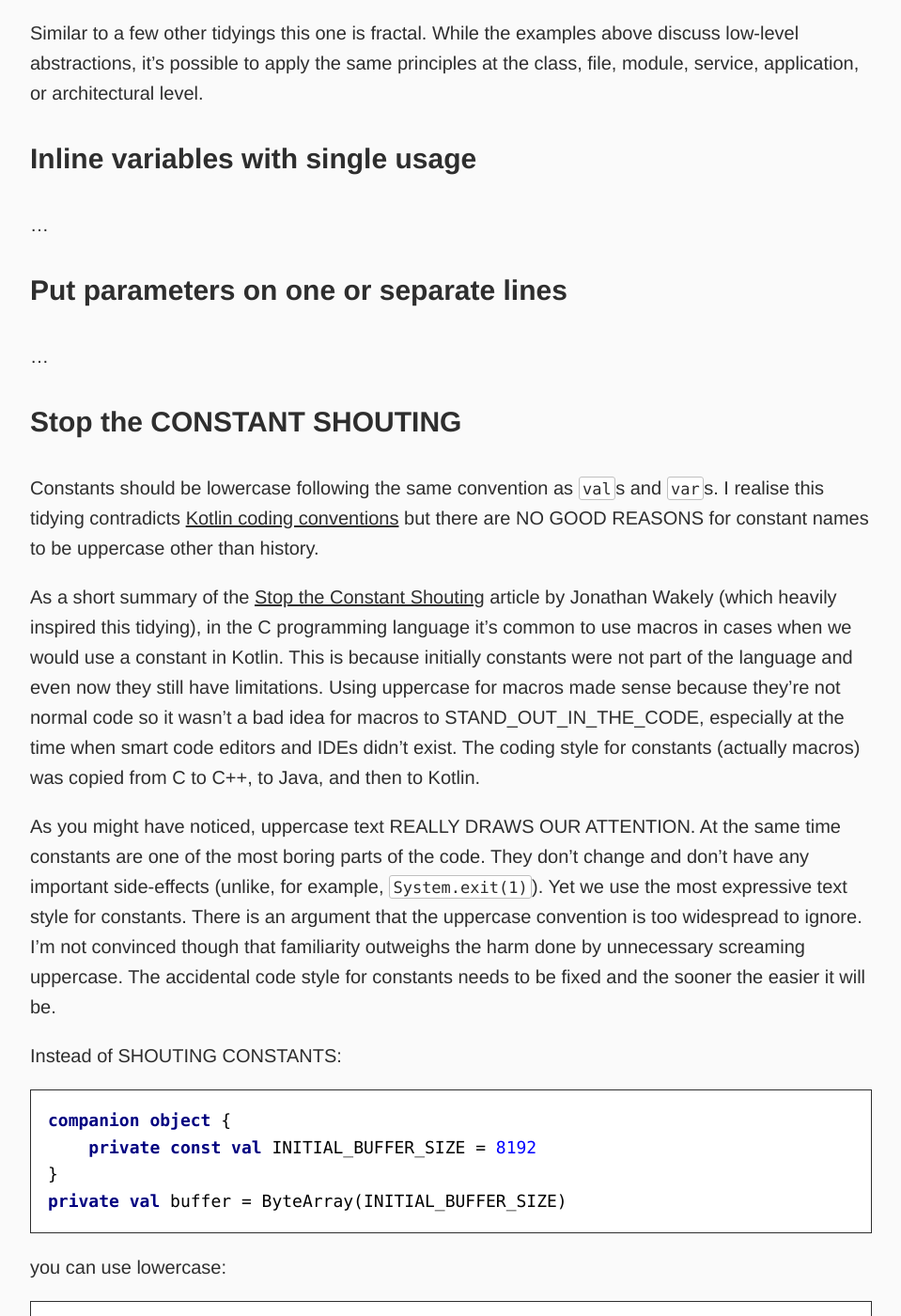
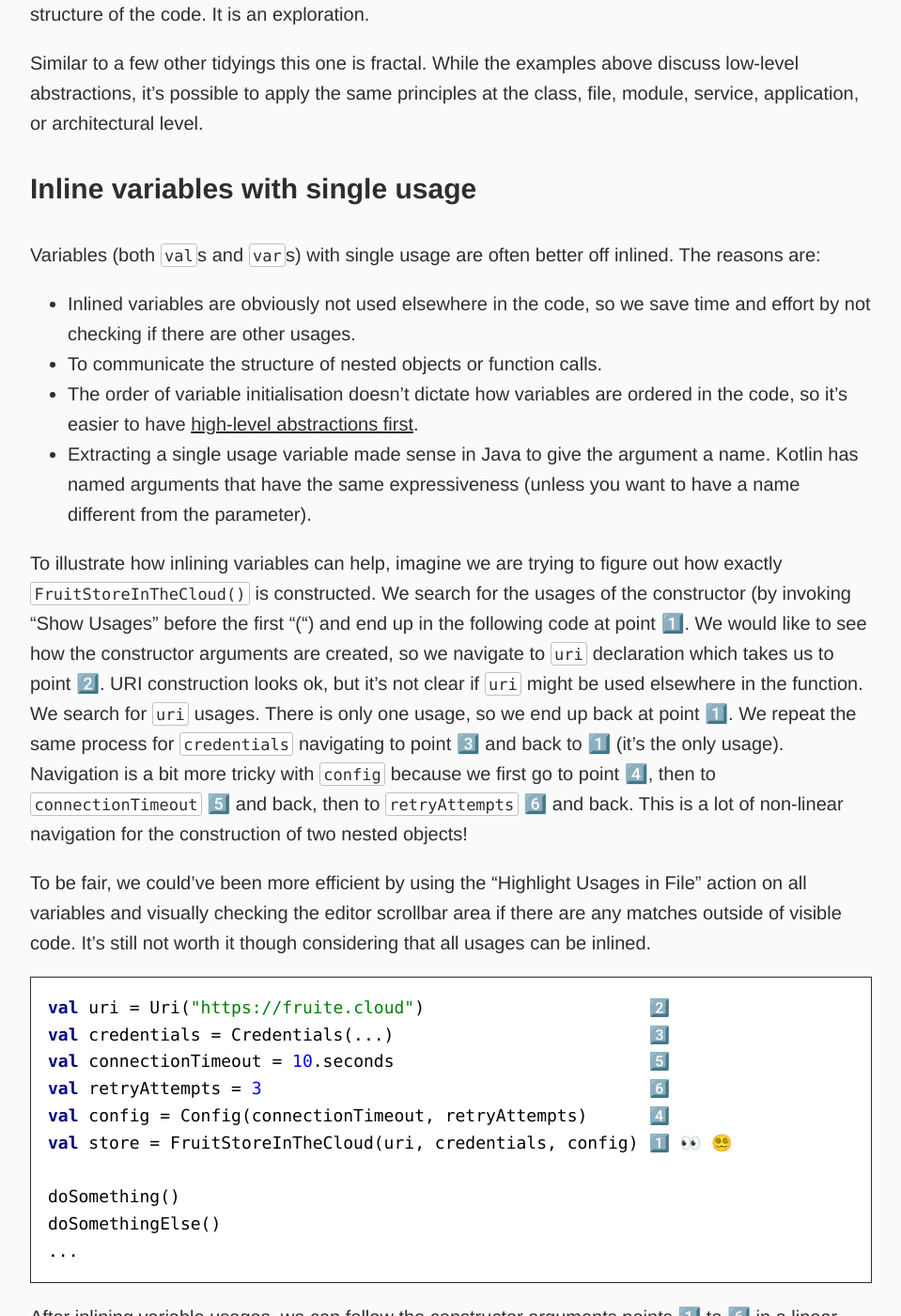
Before and after one commit to dkandalov/dkandalov.github.io, a Jekyll site: the page built from _posts/2023-12-26-tidy-kotlin.md, in a window 1280 px wide and 1400 px high, scrolled down 6857 px. Shown: the whole window at 94% size, without its empty margins (160-1119 px from the left). Built offline with Jekyll 4.4.1, drawn with Linux system fonts in a browser that asks for light colours; our own code applies the rules of GitHub Pages for plain Markdown files; some of the changed text lies outside the part shown.

Commit message:
updated tidy-kotlin

```diff
--- a/_posts/2023-12-26-tidy-kotlin.md
+++ b/_posts/2023-12-26-tidy-kotlin.md
@@ -15,9 +15,10 @@ I plan to keep this list updated so it might naturally evolve over time.
 2. [Maximum privacy](#maximum-privacy)
 3. [Keep variables close to their usages](#keep-variables-close-to-their-usages)
 4. [Inline variables with single usage](#inline-variables-with-single-usage)
-5. [Put parameters on one or separate lines](#put-parameters-on-one-or-separate-lines)
-6. [Stop the CONSTANT SHOUTING](#stop-the-constant-shouting)
-7. ...
+5. [Remove argument names when all types are distinct](#remove-argument-names-when-all-types-are-distinct)
+6. [Put parameters on one line](#put-parameters-on-one-line)
+7. [Stop the CONSTANT SHOUTING](#stop-the-constant-shouting)
+8. ...
 
 
 ### High-level abstractions first
@@ -41,7 +42,7 @@ interface FruitStore {
     fun store(bananas: List&lt;Banana&gt;): Result&lt;StorageId&gt; 6️⃣ 👀
 }
 
-class FruitStoreInTheCloud : FruitStore {
+class FruitStoreInTheCloud(...) : FruitStore {
     override fun store(apples: List&lt;Apple&gt;): Result&lt;StorageId&gt; {...}
     override fun store(bananas: List&lt;Banana&gt;): Result&lt;StorageId&gt; {...}
 }
@@ -102,7 +103,7 @@ Looking at this tidying from the [code as data](https://en.wikipedia.org/wiki/Co
 
 ### Keep variables close to their usages
 
-Keep variables (both `val`s and `var`s) close to where you use them. This is a simple way of saying to declare variables in the innermost scope and within the minimum amount of lines/statements from usages. The main goal of this tidying is higher code cohesion. More specifically the benefits are:
+Keep variables (both `val`s and `var`s) close to where you use them. This is a simple way of saying to declare variables in the innermost scope and within the minimum amount of lines/statements from usages. The main goal of this tidying is higher code cohesion or more specifically:
 - Reduced cognitive load while reading code. With fewer things to remember, you can focus on other aspects of the code.
 - Discover/communicate that variables are only related to a specific scope. Since a smaller scope can provide a higher privacy level, you also get the benefits of [Maximum privacy](#maximum-privacy).
 - Discover/communicate dependencies. As soon as you try moving a variable, it will "pull" on all the variables/functions that are using it. You might find that they can all be moved into a smaller scope. This is a way to organise code into "clusters".
@@ -164,6 +165,50 @@ Similar to a few other tidyings this one is fractal. While the examples above di
 
 
 ### Inline variables with single usage
+
+Variables (both `val`s and `var`s) with single usage are often better off inlined. The reasons are:
+- Inlined variables are obviously not used elsewhere in the code, so we save time and effort by not checking if there are other usages.
+- To communicate the structure of nested objects or function calls.
+- The order of variable initialisation doesn't dictate how variables are ordered in the code, so it's easier to have [high-level abstractions first](#high-level-abstractions-first).
+- Extracting a single usage variable made sense in Java to give the argument a name. Kotlin has named arguments that have the same expressiveness (unless you want to have a name different from the parameter).
+
+To illustrate how inlining variables can help, imagine we are trying to figure out how exactly `FruitStoreInTheCloud()` is constructed. We search for the usages of the constructor (by invoking "Show Usages" before the first "(") and end up in the following code at point 1️⃣. We would like to see how the constructor arguments are created, so we navigate to `uri` declaration which takes us to point 2️⃣. URI construction looks ok, but it's not clear if `uri` might be used elsewhere in the function. We search for `uri` usages. There is only one usage, so we end up back at point 1️⃣. We repeat the same process for `credentials` navigating to point 3️⃣ and back to 1️⃣ (it's the only usage). Navigation is a bit more tricky with `config` because we first go to point 4️⃣, then to `connectionTimeout` 5️⃣ and back, then to `retryAttempts` 6️⃣ and back. This is a lot of non-linear navigation for the construction of two nested objects!
+
+To be fair, we could've been more efficient by using the "Highlight Usages in File" action on all variables and visually checking the editor scrollbar area if there are any matches outside of visible code. It's still not worth it though considering that all usages can be inlined.
+
+<kotlin>
+val uri = Uri("https://fruite.cloud")                      2️⃣
+val credentials = Credentials(...)                         3️⃣
+val connectionTimeout = 10.seconds                         5️⃣
+val retryAttempts = 3                                      6️⃣
+val config = Config(connectionTimeout, retryAttempts)      4️⃣
+val store = FruitStoreInTheCloud(uri, credentials, config) 1️⃣ 👀 😵‍💫
+
+doSomething()
+doSomethingElse()
+...
+</kotlin>
+After inlining variable usages, we can follow the constructor arguments points 1️⃣ to 6️⃣ in a linear way. We don't need to guess if the variables are used elsewhere. And it's nice that indentation at points 5️⃣ and 6️⃣ communicates the nested structure of objects.
+<kotlin>
+val store = FruitStoreInTheCloud(       1️⃣ 👀
+    uri = Uri("https://fruite.cloud"),  2️⃣
+    credentials = Credentials(...),     3️⃣
+    config = Config(                    4️⃣
+        connectionTimeout = 10.seconds, 5️⃣
+        retryAttempts = 3               6️⃣
+    )
+)
+doSomething()
+doSomethingElse()
+...
+</kotlin>
+
+As a side note, the `FruitStoreInTheCloud()` constructor in the example above has arguments with distinct types, so it might be ok to [remove argument names](#remove-argument-names-when-all-types-are-distinct).
+
+What if some of the arguments have multiple usages (for example, if `uri` was passed to a function), is it still worth inlining variables with single usage? I would argue that it's almost always worth trying. Reduced scope is likely to pay off the inconsistency of declaring arguments both in place and as variables.
+
+
+### Remove argument names when all types are distinct
 ...
 
 ### Put parameters on one or separate lines
```
